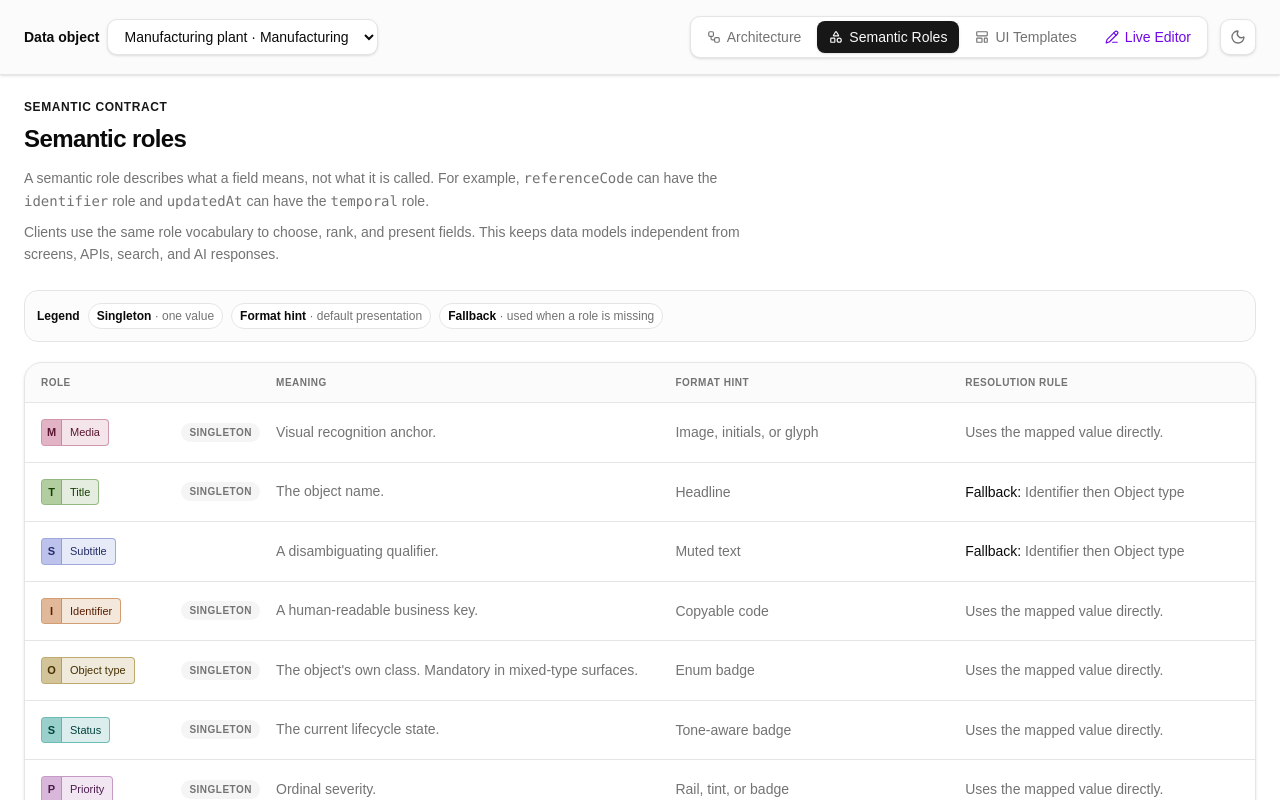
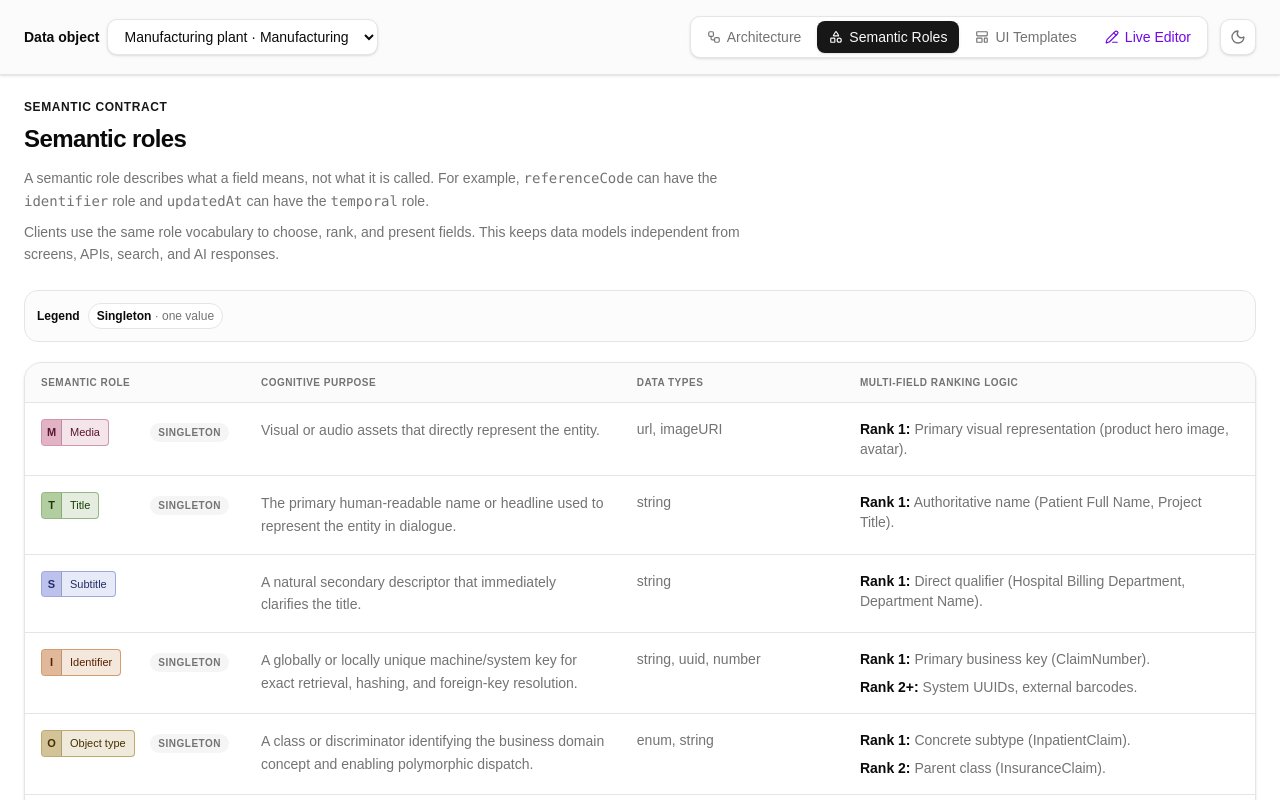
Before and after one commit to ricmars/flexible-data-rendering, a Next.js app: page /roles in a window 1280 px wide. Built offline with nearby package versions, Linux system fonts and the light colour scheme.

Commit message:
feat: add semantic role architecture documentation and enhance template reference

```diff
--- a/components/template-reference.tsx
+++ b/components/template-reference.tsx
@@ -11,9 +11,8 @@ import {
 import {
   semanticRoles,
   roleDefinitions as contractRoleDefinitions,
-  fallbackChains,
 } from '@/lib/rendering-contract'
-import type { Field, RawRecord } from '@/lib/rendering-contract'
+import type { Field, RawRecord, SemanticRole } from '@/lib/rendering-contract'
 import {
   RoleChipTag,
   TemplateMockPreview,
@@ -206,6 +205,15 @@ export function TemplateReference({
           </div>
         </div>
 
+        <p className="text-sm leading-relaxed text-muted-foreground lg:col-span-2">
+          Each model field is mapped to a semantic role, such as{' '}
+          <code>title</code> or <code>status</code>, with an optional rank. The
+          mock uses that mapping to show where supported roles fit; its chips
+          represent structure, not record values. Runtime resolves the mapped
+          roles against each record, applies rank, slot limits, and fallbacks,
+          then renders the selected values.
+        </p>
+
         {templateCatalog.map((entry) => {
           const fieldsShown = fields.filter((field) =>
             entry.supportedRoles.includes(field.semanticRole),
@@ -264,6 +272,291 @@ export function TemplateReference({
 }
 
 export function SemanticRoleReference() {
+  const roleDetails = {
+    media: {
+      purpose: 'Visual or audio assets that directly represent the entity.',
+      dataTypes: 'url, imageURI',
+      ranking: [
+        {
+          rank: 'Rank 1',
+          detail: 'Primary visual representation (product hero image, avatar).',
+        },
+      ],
+    },
+    title: {
+      purpose:
+        'The primary human-readable name or headline used to represent the entity in dialogue.',
+      dataTypes: 'string',
+      ranking: [
+        {
+          rank: 'Rank 1',
+          detail: 'Authoritative name (Patient Full Name, Project Title).',
+        },
+      ],
+    },
+    subtitle: {
+      purpose:
+        'A natural secondary descriptor that immediately clarifies the title.',
+      dataTypes: 'string',
+      ranking: [
+        {
+          rank: 'Rank 1',
+          detail:
+            'Direct qualifier (Hospital Billing Department, Department Name).',
+        },
+      ],
+    },
+    identifier: {
+      purpose:
+        'A globally or locally unique machine/system key for exact retrieval, hashing, and foreign-key resolution.',
+      dataTypes: 'string, uuid, number',
+      ranking: [
+        { rank: 'Rank 1', detail: 'Primary business key (ClaimNumber).' },
+        { rank: 'Rank 2+', detail: 'System UUIDs, external barcodes.' },
+      ],
+    },
+    objectType: {
+      purpose:
+        'A class or discriminator identifying the business domain concept and enabling polymorphic dispatch.',
+      dataTypes: 'enum, string',
+      ranking: [
+        { rank: 'Rank 1', detail: 'Concrete subtype (InpatientClaim).' },
+        { rank: 'Rank 2', detail: 'Parent class (InsuranceClaim).' },
+      ],
+    },
+    status: {
+      purpose:
+        'A lifecycle state or workflow milestone that determines which actions can be performed.',
+      dataTypes: 'enum, string',
+      ranking: [
+        {
+          rank: 'Rank 1',
+          detail: 'Primary state-machine state (ADJUDICATED, PENDING_REVIEW).',
+        },
+      ],
+    },
+    priority: {
+      purpose:
+        'Urgency, severity, or triage ranking used to order queues and escalate alerts.',
+      dataTypes: 'enum, integer',
+      ranking: [
+        {
+          rank: 'Rank 1',
+          detail: 'Operational severity (CRITICAL, URGENT, P1).',
+        },
+      ],
+    },
+    progress: {
+      purpose:
+        'A quantitative completion ratio or sequential milestone along a known finite path.',
+      dataTypes: 'number (0-100), step',
+      ranking: [
+        {
+          rank: 'Rank 1',
+          detail:
+            'Overall process percentage (85% Complete) or step (Step 3 of 5).',
+        },
+      ],
+    },
+    flags: {
+      purpose:
+        'Binary indicators that signal special constraints, alerts, or exceptions.',
+      dataTypes: 'boolean',
+      ranking: [
+        {
+          rank: 'Rank 1',
+          detail: 'Safety/compliance blocks (isFraudSuspected, isUnderHold).',
+        },
+      ],
+    },
+    tags: {
+      purpose:
+        'Open-ended categorical taxonomy keywords for classification and filtering.',
+      dataTypes: 'array<string>',
+      ranking: [
+        {
+          rank: 'Rank 1',
+          detail: 'Primary domain tags (Emergency, Cardiology).',
+        },
+      ],
+    },
+    highlight: {
+      purpose:
+        'The single most critical focal attribute the user needs to know now, often financial or risk-related.',
+      dataTypes: 'string, number',
+      ranking: [
+        {
+          rank: 'Rank 1',
+          detail:
+            'Primary impact figure (Total Disputed Amount, Final Diagnosis Code).',
+        },
+      ],
+    },
+    metric: {
+      purpose:
+        'Numerical measurements, key performance indicators, or operational telemetry.',
+      dataTypes: 'number, decimal',
+      ranking: [
+        {
+          rank: 'Rank 1',
+          detail: 'Primary operational metric (AverageProcessingTimeDays).',
+        },
+      ],
+    },
+    temporal: {
+      purpose: 'Timestamps, dates, schedule periods, or SLA deadlines.',
+      dataTypes: 'date, datetime, iso8601',
+      ranking: [
+        {
+          rank: 'Rank 1',
+          detail:
+            'Most recent state change or upcoming deadline (dueDate, updatedAt).',
+        },
+      ],
+    },
+    people: {
+      purpose:
+        'Persons, actors, or organizational parties involved, such as assignees, creators, or patients.',
+      dataTypes: 'object, string',
+      ranking: [
+        { rank: 'Rank 1', detail: 'Current owner/assignee (assignedAgent).' },
+        { rank: 'Rank 2', detail: 'Subject/customer.' },
+      ],
+    },
+    location: {
+      purpose: 'Physical, geographic, or logical organizational placement.',
+      dataTypes: 'object, string',
+      ranking: [
+        {
+          rank: 'Rank 1',
+          detail: 'Immediate active site (Room 402, Warehouse Dock B).',
+        },
+      ],
+    },
+    secondary: {
+      purpose:
+        'Low-urgency supplementary details for thoroughness, omitted from concise views.',
+      dataTypes: 'any',
+      ranking: [
+        {
+          rank: 'Rank 1',
+          detail: 'System audit fields, legacy codes, debug metadata.',
+        },
+      ],
+    },
+    description: {
+      purpose:
+        'Unstructured narrative text that explains the object in human sentences.',
+      dataTypes: 'string (multiline/markdown)',
+      ranking: [
+        {
+          rank: 'Rank 1',
+          detail: 'Primary summary paragraph or clinical note summary.',
+        },
+      ],
+    },
+    annotation: {
+      purpose:
+        'Human notes, running comments, or audit explanations appended over time.',
+      dataTypes: 'array<comment>',
+      ranking: [
+        { rank: 'Rank 1', detail: 'Latest internal investigator note.' },
+      ],
+    },
+    relation: {
+      purpose:
+        'Links or associations to other business entities, including parents, children, peers, and dependencies.',
+      dataTypes: 'object, array, id',
+      ranking: [
+        {
+          rank: 'Rank 1',
+          detail: 'Immediate parent container (MasterOrderId, ParentTicket).',
+        },
+      ],
+    },
+    attachment: {
+      purpose:
+        'References to files, documents, or external evidentiary materials.',
+      dataTypes: 'array<fileRef>',
+      ranking: [
+        {
+          rank: 'Rank 1',
+          detail: 'Primary supporting contract or evidence PDF.',
+        },
+      ],
+    },
+    action: {
+      purpose:
+        'Next recommended or available business operations callable on the object.',
+      dataTypes: 'array<actionDef>',
+      ranking: [
+        {
+          rank: 'Rank 1',
+          detail: 'Primary call to action (ApproveClaim, DispatchTechnician).',
+        },
+      ],
+    },
+    navigation: {
+      purpose:
+        'External deep links, route URLs, or portal references for inspecting the entity.',
+      dataTypes: 'url, route',
+      ranking: [
+        { rank: 'Rank 1', detail: 'Direct web console URI to this record.' },
+      ],
+    },
+    sortKey: {
+      purpose:
+        'The preferred attribute for default sorting in lists and collections.',
+      dataTypes: 'string, number',
+      ranking: [
+        {
+          rank: 'Rank 1',
+          detail: 'Primary sort order (triageRankScore, submissionDate).',
+        },
+      ],
+    },
+    groupKey: {
+      purpose:
+        'A dimension used to cluster or aggregate collections into buckets or accordions.',
+      dataTypes: 'string, enum',
+      ranking: [
+        {
+          rank: 'Rank 1',
+          detail: 'High-level bucket (Region, Department, ProductLine).',
+        },
+      ],
+    },
+    searchText: {
+      purpose:
+        'A pre-indexed full-text corpus for keyword matching and semantic vector lookups.',
+      dataTypes: 'string',
+      ranking: [
+        {
+          rank: 'Rank 1',
+          detail: 'Aggregated multi-field search-vector string.',
+        },
+      ],
+    },
+    sensitivity: {
+      purpose:
+        'A data-governance tag (PII, HIPAA, GDPR, Confidential, Public) used for AI security redaction.',
+      dataTypes: 'enum, string',
+      ranking: [
+        {
+          rank: 'Rank 1',
+          detail: 'Maximum sensitivity classification level (RESTRICTED_PII).',
+        },
+      ],
+    },
+  } satisfies Record<
+    SemanticRole,
+    {
+      purpose: string
+      dataTypes: string
+      ranking: { rank: string; detail: string }[]
+    }
+  >
+
   return (
     <div>
       <header className="max-w-3xl">
@@ -289,30 +582,34 @@ export function SemanticRoleReference() {
         <span className="rounded-full border bg-card px-2 py-1">
           <strong className="text-foreground">Singleton</strong> · one value
         </span>
-        <span className="rounded-full border bg-card px-2 py-1">
-          <strong className="text-foreground">Format hint</strong> · default
-          presentation
-        </span>
-        <span className="rounded-full border bg-card px-2 py-1">
-          <strong className="text-foreground">Fallback</strong> · used when a
-          role is missing
-        </span>
       </div>
 
       <div className="mt-5 overflow-hidden rounded-2xl border bg-card shadow-sm">
-        <div className="hidden grid-cols-[minmax(150px,0.8fr)_minmax(220px,1.4fr)_minmax(180px,1fr)_minmax(180px,1fr)] gap-4 border-b bg-muted/40 px-4 py-3 text-[10px] font-semibold uppercase tracking-wider text-muted-foreground md:grid">
-          <span>Role</span>
-          <span>Meaning</span>
-          <span>Format hint</span>
-          <span>Resolution rule</span>
-        </div>
+        <div className="overflow-x-auto">
+          <table className="w-full min-w-[1100px] table-fixed text-left">
+            <colgroup>
+              <col className="w-[220px]" />
+              <col className="w-[32%]" />
+              <col className="w-[19%]" />
+              <col className="w-[35%]" />
+            </colgroup>
+            <thead className="bg-muted/40 text-[10px] font-semibold uppercase tracking-wider text-muted-foreground">
+              <tr>
+                <th className="px-4 py-3">Semantic role</th>
+                <th className="px-4 py-3">Cognitive purpose</th>
+                <th className="px-4 py-3">Data types</th>
+                <th className="px-4 py-3">Multi-field ranking logic</th>
+              </tr>
+            </thead>
+            <tbody>
               {semanticRoles.map((role) => {
                 const info = contractRoleDefinitions[role]
-          const chain = fallbackChains[role]
+                const details = roleDetails[role]
                 return (
-            <div
-              className="grid gap-3 border-b p-4 last:border-b-0 md:grid-cols-[minmax(150px,0.8fr)_minmax(220px,1.4fr)_minmax(180px,1fr)_minmax(180px,1fr)] md:items-center md:gap-4"
-              key={role}
+                  <tr className="border-t align-top" key={role}>
+                    <th
+                      scope="row"
+                      className="whitespace-nowrap px-4 py-4 text-left"
                     >
                       <div className="flex items-center justify-between gap-2">
                         <RoleChipTag role={role} />
@@ -322,36 +619,31 @@ export function SemanticRoleReference() {
                           </span>
                         )}
                       </div>
-              <p className="text-sm leading-relaxed text-muted-foreground">
-                {info.definition}
-              </p>
-              <p className="text-sm text-muted-foreground">
-                {info.representation}
-              </p>
-              <p className="text-sm text-muted-foreground">
-                {chain && chain.length > 0 ? (
-                  <>
-                    <span className="font-medium text-foreground">
-                      Fallback:
+                    </th>
+                    <td className="px-4 py-4 text-sm leading-relaxed text-muted-foreground">
+                      {details.purpose}
+                    </td>
+                    <td className="px-4 py-4 text-sm text-muted-foreground">
+                      {details.dataTypes}
+                    </td>
+                    <td className="px-4 py-4 text-sm text-muted-foreground">
+                      <ul className="space-y-2">
+                        {details.ranking.map(({ rank, detail }) => (
+                          <li key={rank}>
+                            <span className="font-semibold text-foreground">
+                              {rank}:
                             </span>{' '}
-                    {chain
-                      .map(
-                        (fallbackRole) =>
-                          contractRoleDefinitions[fallbackRole].label,
-                      )
-                      .join(' then ')}
-                  </>
-                ) : (
-                  'Uses the mapped value directly.'
-                )}
-              </p>
-              <div className="text-xs text-muted-foreground md:hidden">
-                <span className="font-medium text-foreground">Format:</span>{' '}
-                {info.representation}
-              </div>
-            </div>
+                            {detail}
+                          </li>
+                        ))}
+                      </ul>
+                    </td>
+                  </tr>
                 )
               })}
+            </tbody>
+          </table>
+        </div>
       </div>
     </div>
   )
```
Also changed, not shown: 1 other file (tests, documents, lock files or other folders). Lines whose indentation alone changed are shown as unchanged.
